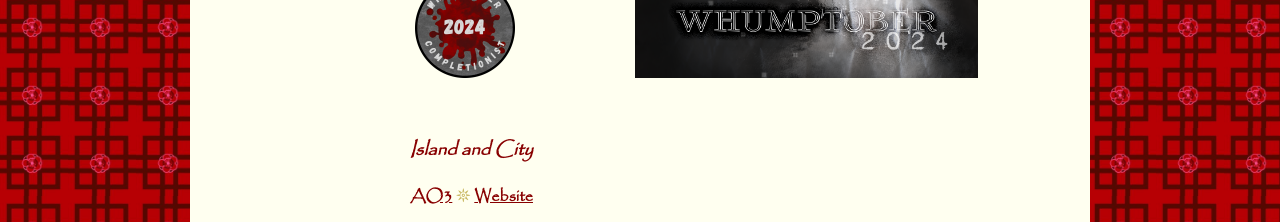
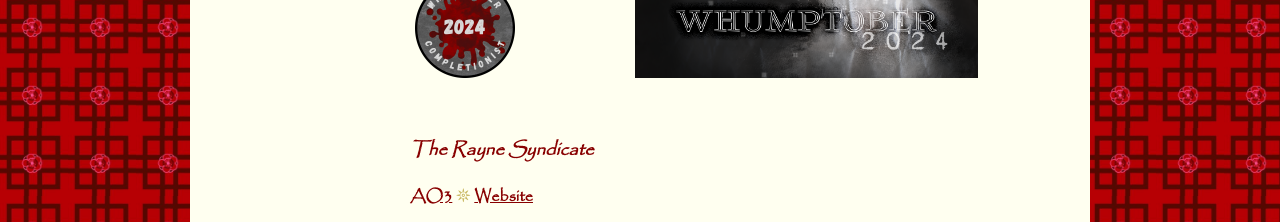
Before and after one commit to MelissaIreneBurrowes/website, a plain HTML site: page fanfiction.html in a window 1280 px wide. Shown: the part 1980-2202 px from the top of the page. Drawn offline with Linux system fonts and the light colour scheme.

Commit message:
Update fanfiction.html

```diff
--- a/fanfiction.html
+++ b/fanfiction.html
@@ -110,7 +110,7 @@
  </div>
 
 <br/>
-<h3><i>Island and City</i></h3>
+<h3><i>The Rayne Syndicate</i></h3>
 		<!---LINK--->
 <p style="color:#c5b358;"><a href="https://archiveofourown.org/works/">AO3</a> 𖤓 <a href="https://melissaireneburrowes.com/">Website</a></p>
 <p>Archer of Team Rocket finds himself teleported to Palpagos Island by a group of Unown. Meanwhile, Jett of Quasartico Inc. contends with the unexpected in her Lumiose City land development project. The two incidents might be related...</p>
```
